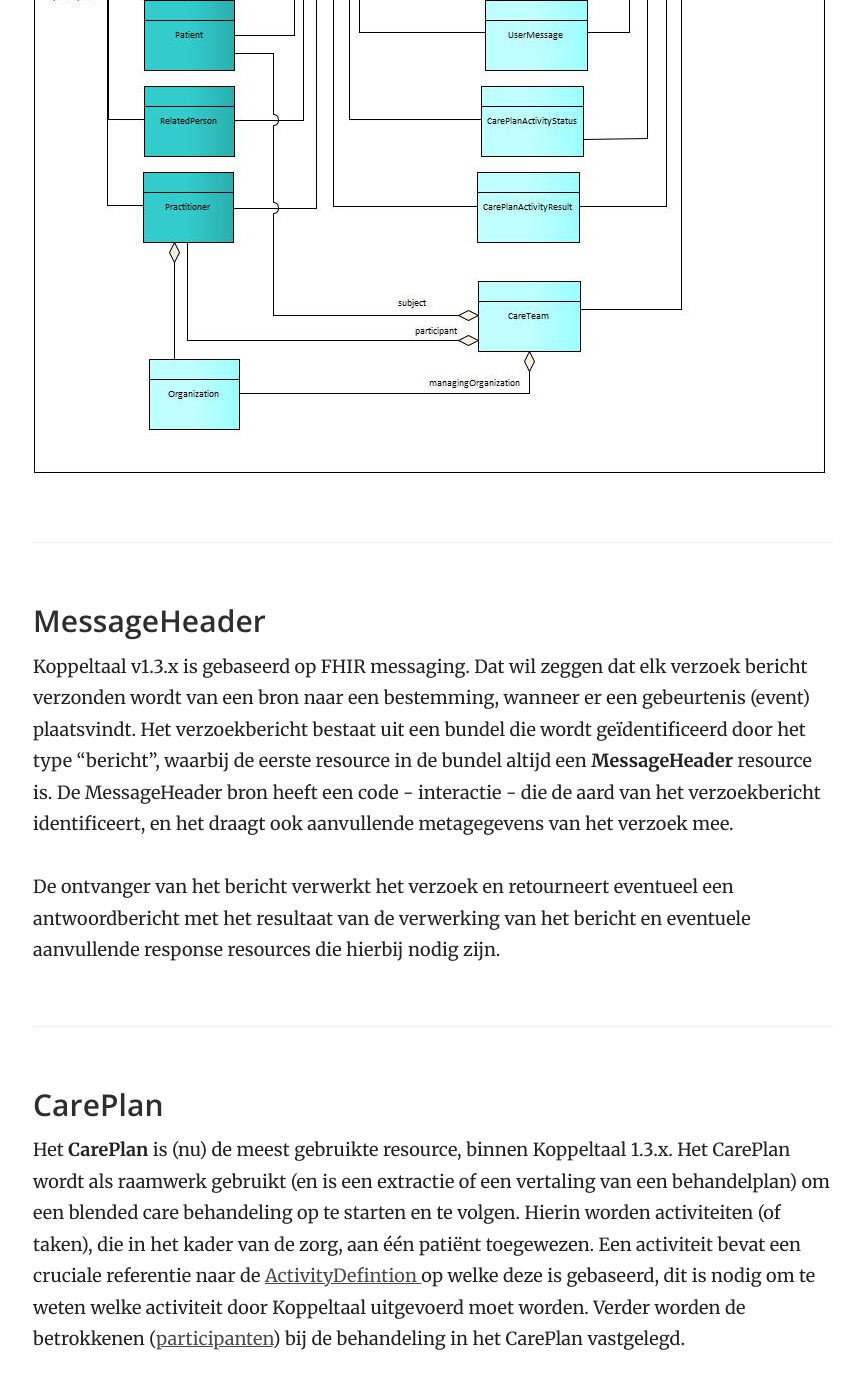
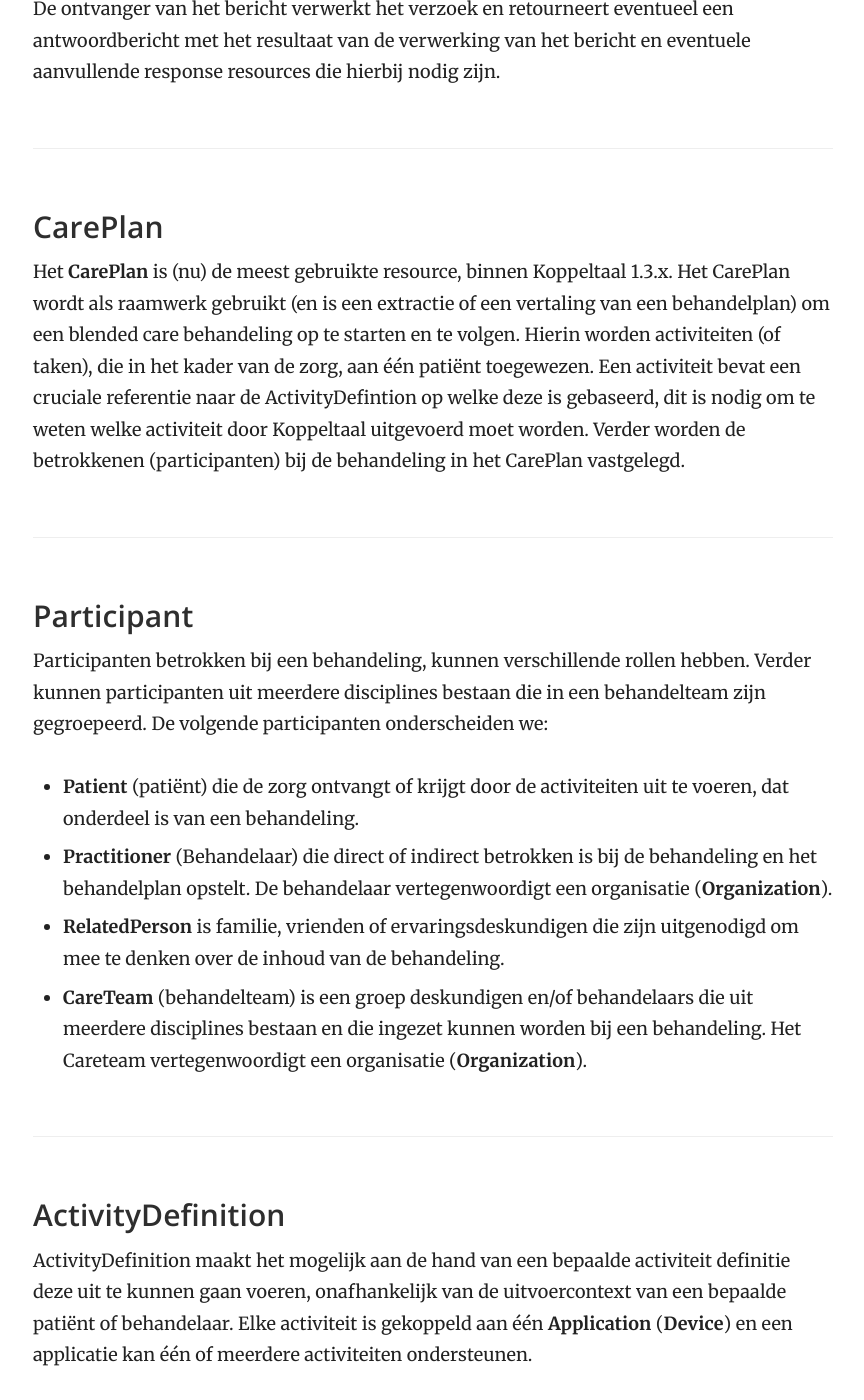
Before and after one commit to Koppeltaal/Koppeltaal-Documentation, a Jekyll site: the page built from informatiesystemen-architectuur.md, in a window 1280 px wide and 1400 px high, scrolled down 5151 px. Shown: the whole window, without its empty margins (357-1221 px from the left). Built offline with Jekyll 4.4.1, drawn with Linux system fonts in a browser that asks for light colours; part of the change alters nothing that is shown.

```diff
--- a/informatiesystemen-architectuur.md
+++ b/informatiesystemen-architectuur.md
@@ -69,13 +69,13 @@ Voor het beheer, zoals de registratie en configuratie van de portalen, intervent
 
 De gegevensuitwisseling gebeurt via berichtenuitwisseling en is gebaseerd op een aantal standaarden: met name HTTP, **HL7 FHIR DSTU 1\(v0.0.82\)** en relevante onderdelen van de HL7 standaard.
 
-De kern van FHIR wordt gevormd door herbruikbare bouwstenen, de zogenaamde **FHIR resources**, waarmee oplossingen voor _uitwisseling van_ zorginhoudelijke _gegevens_ kunnen worden gebouwd. Elk bericht heeft een \(interactie\) type en hiermee kan bepaalde functionaliteit gerealiseerd worden binnen Koppeltaal \(zie paragraaf [Interacties](https://confluence.vzvz.nl/display/AK/Interacties)\).
+De kern van FHIR wordt gevormd door herbruikbare bouwstenen, de zogenaamde **FHIR resources**, waarmee oplossingen voor _uitwisseling van_ zorginhoudelijke _gegevens_ kunnen worden gebouwd. Elk bericht heeft een \(interactie\) type en hiermee kan bepaalde functionaliteit gerealiseerd worden binnen Koppeltaal \(zie paragraaf [Interacties](informatiesystemen-architectuur.md#interacties)\).
 
 Koppeltaal heeft een set berichten gedefinieerd waarmee de Koppeltaal use-cases kunnen worden afgedekt. Logische voorwaarde is dat de betrokken applicaties de benodigde berichten ondersteunen \(d.w.z. de structuur van de berichten kennen en de inhoud volledig kunnen interpreteren\). In de praktijk zien we dat verschillende applicaties, zoals portalen, interventies, platformen en EPD’s in Koppeltaal gecombineerd worden.
 
 Omdat Koppeltaal gebruik maakt van FHIR DSTU1 zijn er bepaalde \(Koppeltaal\) resource concepten die niet gedefinieerd zijn voor FHIR of die buiten het interessegebied van HL7 liggen. Hiervoor gebruiken we de _Other_ resource, zodat we ook met specifieke Koppeltaal resources kunnen omgaan.
 
-![Gegevensmodel](https://github.com/Koppeltaal/Koppeltaal-Documentation/raw/master/.gitbook/assets/resources%20%281%29.jpg)
+![Gegevensmodel](.gitbook/assets/resources%20%282%29.jpg)
 
 ### MessageHeader
 
@@ -85,7 +85,7 @@ De ontvanger van het bericht verwerkt het verzoek en retourneert eventueel een a
 
 ### CarePlan
 
-Het **CarePlan** is \(nu\) de meest gebruikte resource, binnen Koppeltaal 1.3.x. Het CarePlan wordt als raamwerk gebruikt \(en is een extractie of een vertaling van een behandelplan\) om een blended care behandeling op te starten en te volgen. Hierin worden activiteiten \(of taken\), die in het kader van de zorg, aan één patiënt toegewezen. Een activiteit bevat een cruciale referentie naar de [ActivityDefintion ](https://github.com/Koppeltaal/Koppeltaal-Documentation/blob/master/informatiesystemen-architectuur.md#activitydefinition)op welke deze is gebaseerd, dit is nodig om te weten welke activiteit door Koppeltaal uitgevoerd moet worden. Verder worden de betrokkenen \([participanten](https://github.com/Koppeltaal/Koppeltaal-Documentation/blob/master/informatiesystemen-architectuur.md#participant)\) bij de behandeling in het CarePlan vastgelegd.
+Het **CarePlan** is \(nu\) de meest gebruikte resource, binnen Koppeltaal 1.3.x. Het CarePlan wordt als raamwerk gebruikt \(en is een extractie of een vertaling van een behandelplan\) om een blended care behandeling op te starten en te volgen. Hierin worden activiteiten \(of taken\), die in het kader van de zorg, aan één patiënt toegewezen. Een activiteit bevat een cruciale referentie naar de ActivityDefintion op welke deze is gebaseerd, dit is nodig om te weten welke activiteit door Koppeltaal uitgevoerd moet worden. Verder worden de betrokkenen \(participanten\) bij de behandeling in het CarePlan vastgelegd.
 
 ### Participant
 
@@ -122,7 +122,7 @@ Na het registratie proces kan begonnen worden met de uitwisseling van informatie
 
 In de interactie laag wordt er niet meet over een cliënt gesproken maar hanteren we de term patiënt.
 
-![Interacties gegroepeerd](https://github.com/Koppeltaal/Koppeltaal-Documentation/raw/master/.gitbook/assets/interacties.jpg)
+![Interacties gegroepeerd](.gitbook/assets/interacties%20%281%29.jpg)
 
 ### Use-case versus interacties
 
@@ -224,7 +224,7 @@ In het volgende overzicht ziet men met welke interacties de verschillende use-ca
 
 Koppeltaal heeft voor elke applicatie een bestemmingsqueue waarin de gegevens \(tijdelijk\) worden opgeslagen, die nog niet door de betreffende applicatie is opgehaald en verwerkt. Hierdoor hoeven applicaties niet continue en direct in verbinding te staan met andere applicaties. Elke geregistreerde applicatie kan op elk moment Koppeltaal bevragen met de specifieke GET \(opvragen\) API aanroep \(HTTP operatie\) of er berichten klaar staan met een bepaalde MessageHeader code, status of patiënt dossier \(de GetMessageHeaders interactie\). Koppeltaal stuurt op deze specifieke aanvraag een bundel met MessageHeaders terug naar de betreffende applicatie die matchen met het verzoek. Vervolgens kan de berichtinhoud aan de hand van de MessageHeader.Id opgehaald worden \(de GetMessage interactie\). Bij deze interactie wordt er geen gebruik gemaakt van een MessageHeader omdat er geen communicatie is tussen applicaties.
 
-![Informatie zoeken en ophalen](https://github.com/Koppeltaal/Koppeltaal-Documentation/raw/master/.gitbook/assets/7.jpeg)
+![Informatie zoeken en ophalen](.gitbook/assets/informatie-ophalen.jpg)
 
 **Notificeren**
 
@@ -236,7 +236,7 @@ Koppeltaal bevat een applicatie register dat de definities registreert van activ
 
 De activiteiten definities kunnen worden opgevraagd met een specifieke GET \(opvragen\) API aanroep. Deze aanroep biedt de Activity Definities aan die beschikbaar worden gesteld door de interventie. Deze Activity Definities kunnen gebruikt worden door een CarePlan \(via CarePlan.activity\).
 
-![Registratie en lezen van activiteiten](https://github.com/Koppeltaal/Koppeltaal-Documentation/raw/master/.gitbook/assets/8.jpeg)
+![Registratie en lezen van activiteiten](.gitbook/assets/activiteiten-definities.jpg)
 
 ### Aanmaken CarePlan
 
@@ -250,7 +250,7 @@ Binnen Koppeltaal 1.3.5.is het CareTeam geïntroduceerd. Het is de verwachting d
 
 Als een CarePlan aan een patiënt is toegewezen zijn alle geselecteerde activiteiten direct toegankelijk voor de patiënt. De relatie tussen de patiënt en behandelaar is gemaakt via het CarePlan \(en impliciet via de activiteiten daarin\).
 
-![CarePlan aanmaken en toewijzen](https://github.com/Koppeltaal/Koppeltaal-Documentation/raw/master/.gitbook/assets/9.jpeg)
+![CarePlan aanmaken en toewijzen](.gitbook/assets/careplan.jpg)
 
 ### Participanten opvoeren en uitwisselen
 
@@ -266,7 +266,7 @@ Als voorbeeld, een nieuwe patiënt wordt ingeschreven in het EPD \(bronsysteem\)
 * het ophalen van de Patient \(resource\) gegevens bij Koppeltaal
 * de verdere \(lokale\) afhandeling binnen de applicaties \(Portaal, Interventie, etc.\) om een account voor deze gebruiker te kunnen regelen en de gebruiker ID te koppelen
 
-![Participanten synchronisatie](https://github.com/Koppeltaal/Koppeltaal-Documentation/raw/master/.gitbook/assets/10.jpeg)
+![Participanten synchronisatie](.gitbook/assets/participant.jpg)
 
 ### Activiteit monitoren en evalueren
 
@@ -280,7 +280,7 @@ Wanneer de patiënt of gerelateerde persoon bijvoorbeeld begint met het uitvoere
 
 Vervolgens wordt de interactie UpdateCarePlanActivityStatus verzonden met de CarePlanActivity waarvan de status is gewijzigd. Dit is bedoeld om de applicatie die eigenaar is van het CarePlan op de hoogte te stellen van de verandering in status. De verantwoordelijke toepassing kan vervolgens beurtelings een interactie CreateOrUpdateCarePlan verzenden om alle toepassingen die geïnteresseerd zijn in het CarePlan als geheel \(in plaats van specifieke activiteiten in het CarePlan\) op de hoogte te stellen van de wijziging.
 
-![Activiteiten monitoren](https://github.com/Koppeltaal/Koppeltaal-Documentation/raw/master/.gitbook/assets/11.jpeg)
+![Activiteiten monitoren](.gitbook/assets/activiteitenstatus.jpg)
 
 ### Informatie uitwisselen
 
@@ -295,10 +295,10 @@ Als voorbeeld, een patiënt heeft een specifieke vraag over een behandeling aan
 * het notificeren van geabonneerde informatie systemen \(Practitioner Portaal\)
 * het ophalen van de UserMessage \(resource\) gegevens bij Koppeltaal door de behandelaar. Het ophalen van de UserMessage gebeurt via 5.1 Informatie zoeken en ophalen.
 
-![Informatie-uitwisseling](https://github.com/Koppeltaal/Koppeltaal-Documentation/raw/master/.gitbook/assets/12.jpeg)
+![Informatie uitwisseling](.gitbook/assets/usermessage.jpg)
 
 ### Het lanceren van een interventie
 
 Het lanceren van een interventie gaat volgens de OAuth 2.0 standaard en SMART-on-FHIR voorschriften. Na het aanmaken van een CarePlan met één of meer activiteiten door een behandelaar voor een patiënt, kan de patiënt deze activiteiten in zijn portaal \(eigen omgeving binnen de context van een zorginstelling\) starten door een interventie te lanceren. Hiervoor gebruikt de patiënt een unieke interventie adres \(URL\) die in het portaal wordt klaargezet. Zodra de patiënt deze URL opent wordt de patiënt via Koppeltaal naar de interventie geleidt binnen de context van een behandeling \(zie PostLaunchRequest\). De interventie ontvangt de context van de LaunchRequest en een Autorisatie endpoint waarmee hij om toegang tot de gegevens vraagt bij Koppeltaal. Koppeltaal geeft de interventie vervolgens een access token waarmee de interventie vervolgens Koppeltaal kan updaten over de voortgang van bepaalde activiteiten die door een participant wordt uitgevoerd. Als de acces token verlopen is kan de interventie om een refresh token vragen.
 
-![Interventie lanceren](https://github.com/Koppeltaal/Koppeltaal-Documentation/raw/master/.gitbook/assets/13.jpeg)
+![Interventie lanceren](.gitbook/assets/interventie-lanceren.jpg)
```
Also changed, not shown: .gitbook/assets/activiteiten-definities.jpg (added), .gitbook/assets/activiteitenstatus.jpg (added), .gitbook/assets/careplan.jpg (added), .gitbook/assets/informatie-ophalen.jpg (added), .gitbook/assets/interacties (1).jpg (added), .gitbook/assets/interventie-lanceren.jpg (added), .gitbook/assets/participant.jpg (added), .gitbook/assets/resources (2).jpg (added), .gitbook/assets/usermessage.jpg (added).
